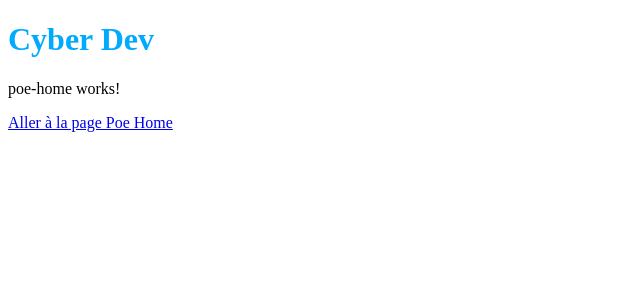
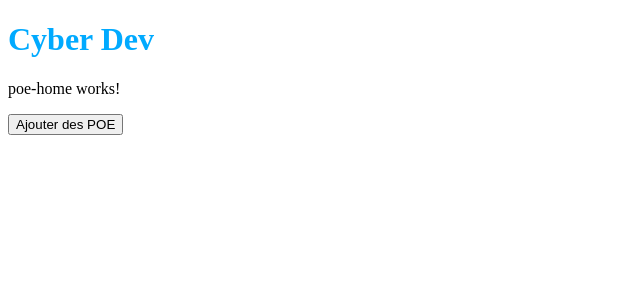
Before and after one commit to Loicgrd/Tp-Angular, an Angular app: page /poe-home in a window 1280 px wide. Shown: the top 300 px of the page, without its empty margins (0-640 px from the left). Built offline with nearby package versions, Linux system fonts and the light colour scheme.

Commit message:
US : ajout boutton permettant d'aller sur la page d'ajout des poe

```diff
--- a/src/app/poe/add-poe/add-poe.component.ts
+++ b/src/app/poe/add-poe/add-poe.component.ts
@@ -1,4 +1,6 @@
 import { Component } from '@angular/core';
+import { Router } from '@angular/router';
+import { PoeService } from '../services/poe.service';
 
 @Component({
   selector: 'app-add-poe',
@@ -7,4 +9,8 @@ import { Component } from '@angular/core';
 })
 export class AddPoeComponent {
 
+
+  constructor(
+    private _router: Router
+  ){}
 }
--- a/src/app/poe/poe-home/poe-home.component.html
+++ b/src/app/poe/poe-home/poe-home.component.html
@@ -1,4 +1,3 @@
 <p>poe-home works!</p>
 
-
-<a routerLink="/poe-home">Aller à la page Poe Home</a>
+<button onclick="window.location.href = '/poe-home-add';">Ajouter des POE</button>
```
Also changed, not shown: src/app/app-routing.module.ts (+7 -0 lines).
